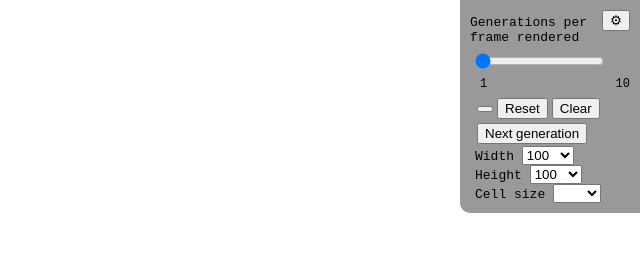
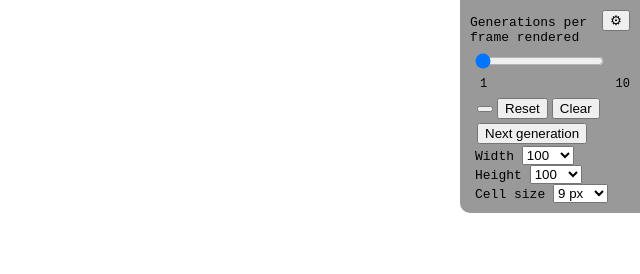
Before and after one commit to TGianella/game-of-life, a website built with webpack: page index.html in a window 1280 px wide. Shown: the top 274 px of the page, 640-1280 px from the left. Built offline with nearby package versions, Linux system fonts and the light colour scheme.

Commit message:
fix forgotten content in options

```diff
--- a/index.html
+++ b/index.html
@@ -167,11 +167,11 @@
             <option value="3">3 px</option>
             <option value="4">4 px</option>
             <option value="5">5 px</option>
-            <option value="6"></option>
-            <option value="7"></option>
-            <option value="8"></option>
-            <option value="9" selected></option>
-            <option value="10"></option>
+            <option value="6">6 px</option>
+            <option value="7">7 px</option>
+            <option value="8">8 px</option>
+            <option value="9" selected>9 px</option>
+            <option value="10">10 px</option>
           </select>
         </div>
       </div>
```
